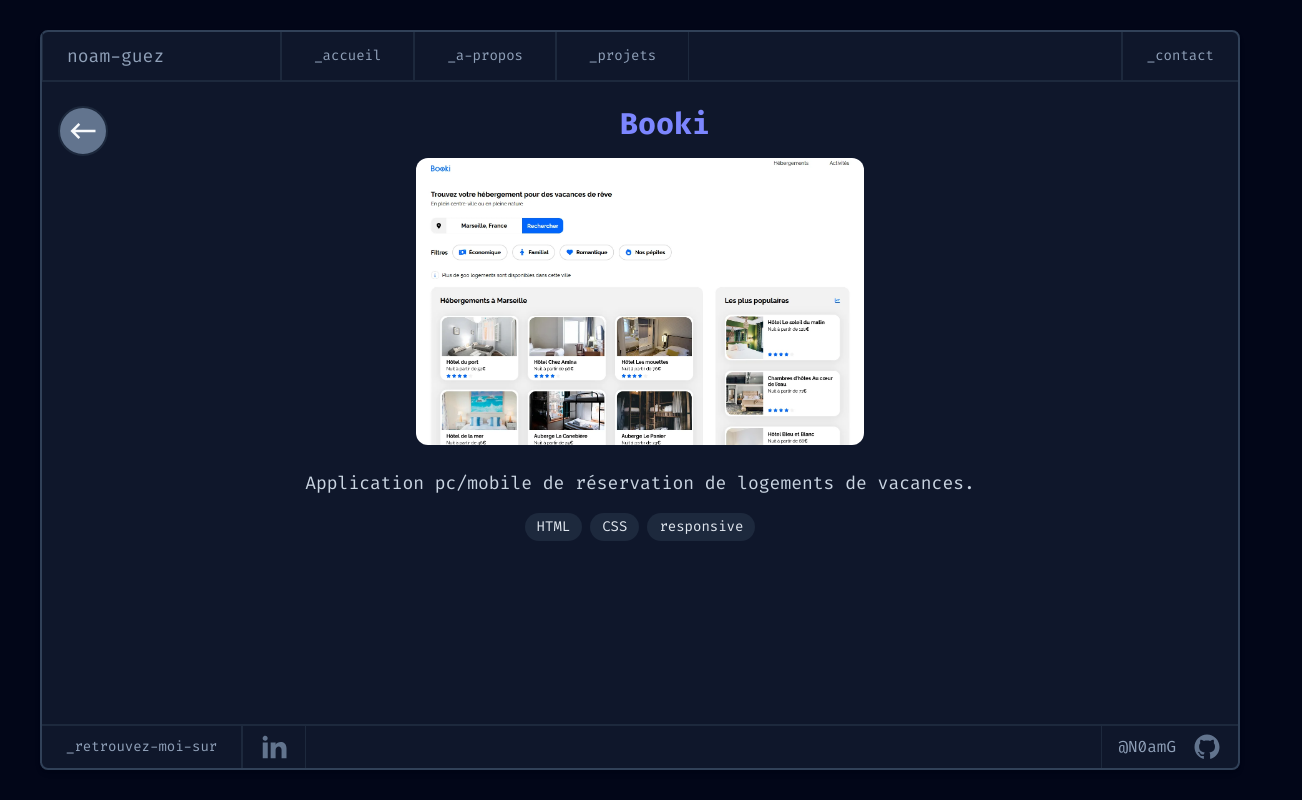
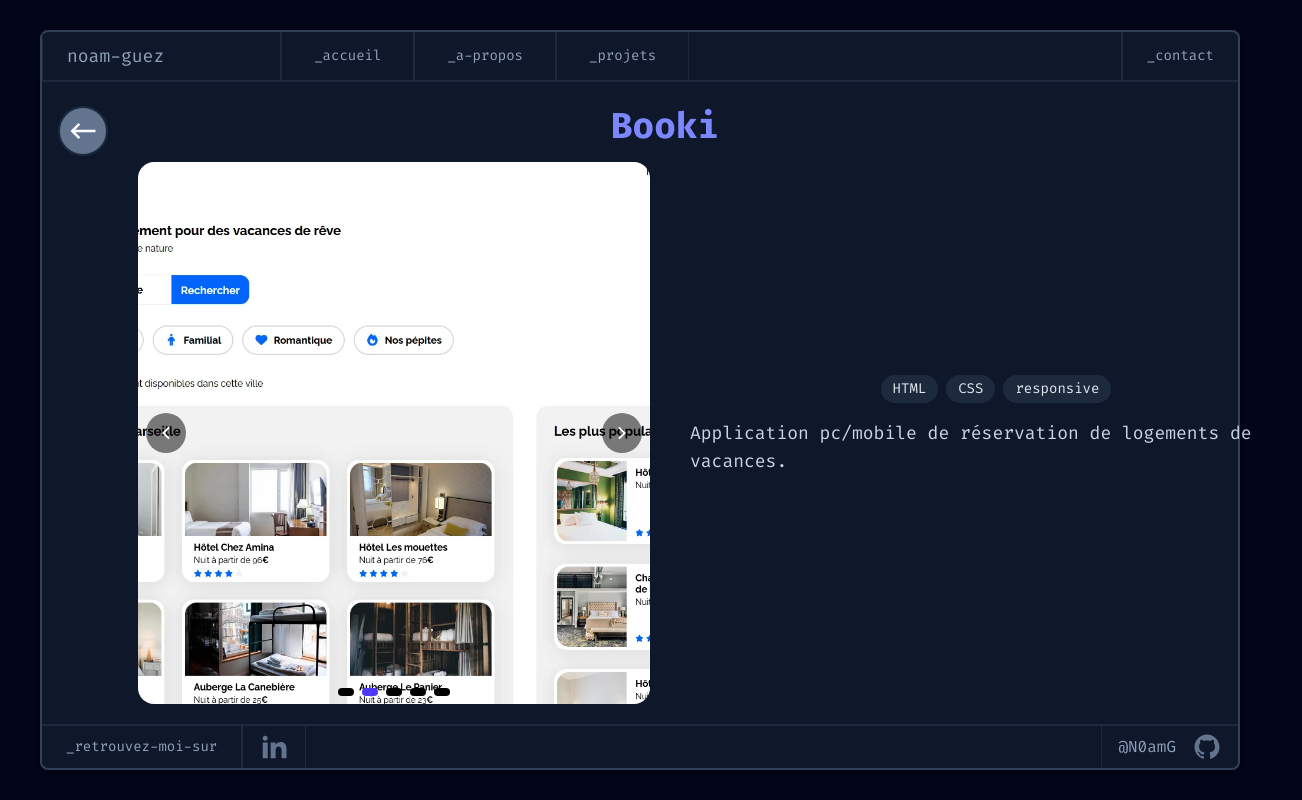
Before and after one commit to N0amG/Portfolio-public, a Next.js app: page /projects/booki in a window 1280 px wide. Shown: the whole page, 1302 px wide, since content can reach past the window. Built offline with nearby package versions, Linux system fonts and the light colour scheme.

Commit message:
Add : Carousel

```diff
--- a/package.json
+++ b/package.json
@@ -10,7 +10,6 @@
   },
   "dependencies": {
     "@fontsource/roboto": "^5.2.5",
-    "@material-tailwind/react": "^2.1.10",
     "next": "15.3.1",
     "react": "^19.0.0",
     "react-dom": "^19.0.0"
--- a/src/app/projects/[slug]/page.jsx
+++ b/src/app/projects/[slug]/page.jsx
@@ -3,7 +3,6 @@ import Link from 'next/link'
 import { notFound } from 'next/navigation'
 import projects from '@/app/projects/projects'
 import Carousel from '@/components/Carousel'
-
 export default function ProjectDetail({ params }) {
 	const { slug } = params
 	const toSlug = (str) => str.toLowerCase().replace(/\s+/g, '-')
@@ -25,22 +24,42 @@ export default function ProjectDetail({ params }) {
 						<path d='M22.0003 13.0001L22.0004 11.0002L5.82845 11.0002L9.77817 7.05044L8.36396 5.63623L2 12.0002L8.36396 18.3642L9.77817 16.9499L5.8284 13.0002L22.0003 13.0001Z'></path>
 					</svg>
 				</Link>
-			<h1 className='flex w-full h-fit text-3xl text-center justify-center font-bold text-indigo-400 mb-4'>
+				<h1 className='flex w-full h-fit text-4xl text-center justify-center font-bold text-indigo-400 mb-4'>
 					{project.title}
 				</h1>
 			</div>
-			<div
-				id='desciption'
-				className='flex flex-col items-center justify-center'
-			>
+			<div className='container flex h-full ml-20 mb-5 w-full'>
+				<Carousel>
 					<img
 						src={project.img}
 						alt={project.title}
-					className='w-full max-w-md rounded-xl mb-6'
+						className='w-full h-full object-cover rounded-xl'
 					/>
-				<p className='text-slate-300 text-lg mb-4'>
-					{project.description}
-				</p>
+					<img
+						src={project.img}
+						alt={project.title}
+						className='w-full h-full object-cover rounded-xl'
+					/>
+					<img
+						src={project.img}
+						alt={project.title}
+						className='w-full h-full object-cover rounded-xl'
+					/>
+					<img
+						src={project.img}
+						alt={project.title}
+						className='w-full h-full object-cover rounded-xl'
+					/>
+					<img
+						src={project.img}
+						alt={project.title}
+						className='w-full h-full object-cover rounded-xl'
+					/>
+				</Carousel>
+				<div
+					id='desciption'
+					className='flex flex-col w-[calc(100% - 50px)] items-center justify-center'
+				>
 					<div className='flex gap-2 mb-4'>
 						{project.languages.map((tag) => (
 							<span
@@ -51,6 +70,10 @@ export default function ProjectDetail({ params }) {
 							</span>
 						))}
 					</div>
+					<p className='text-slate-300 text-lg mb-4'>
+						{project.description}
+					</p>
+				</div>
 			</div>
 		</div>
 	)
--- a/src/components/Carousel.jsx
+++ b/src/components/Carousel.jsx
@@ -1,23 +1,56 @@
-import { Carousel } from "@material-tailwind/react";
+'use client'
 
-export default function CarouselDefault() {
+import React, { useState, useEffect } from "react";
+
+export default function Carousel({ children }) {
+  const items = React.Children.toArray(children);
+  const [current, setCurrent] = useState(0);
+
+  // Ajout du défilement automatique toutes les 3 secondes
+  useEffect(() => {
+    const interval = setInterval(() => {
+      setCurrent((c) => (c === items.length - 1 ? 0 : c + 1));
+    }, 3000);
+    return () => clearInterval(interval);
+  }, [items.length]);
+
+  const prev = () => setCurrent((c) => (c === 0 ? items.length - 1 : c - 1));
+  const next = () => setCurrent((c) => (c === items.length - 1 ? 0 : c + 1));
+
   return (
-    <Carousel className="rounded-xl">
-      <img
-        src="https://images.unsplash.com/photo-1497436072909-60f360e1d4b1?ixlib=rb-4.0.3&ixid=MnwxMjA3fDB8MHxwaG90by1wYWdlfHx8fGVufDB8fHx8&auto=format&fit=crop&w=2560&q=80"
-        alt="image 1"
-        className="h-full w-full object-cover"
-      />
-      <img
-        src="https://images.unsplash.com/photo-1493246507139-91e8fad9978e?ixlib=rb-4.0.3&ixid=MnwxMjA3fDB8MHxwaG90by1wYWdlfHx8fGVufDB8fHx8&auto=format&fit=crop&w=2940&q=80"
-        alt="image 2"
-        className="h-full w-full object-cover"
-      />
-      <img
-        src="https://images.unsplash.com/photo-1518623489648-a173ef7824f3?ixlib=rb-4.0.3&ixid=MnwxMjA3fDB8MHxwaG90by1wYWdlfHx8fGVufDB8fHx8&auto=format&fit=crop&w=2762&q=80"
-        alt="image 3"
-        className="h-full w-full object-cover"
-      />
-    </Carousel>
+    <div className="carousel flex relative w-full max-w-lg overflow-hidden h-full rounded-2xl mr-10">
+      <div
+        className="flex transition-transform duration-500 ease-in-out h-full"
+        style={{ transform: `translateX(-${current * 100}%)`, width: `${items.length * 100}%` }}
+      >
+        {items.map((item, i) => (
+          <div key={i} className="w-full flex-shrink-0 h-full flex items-center justify-center">
+            {item}
+          </div>
+        ))}
+      </div>
+      <button
+        onClick={prev}
+        className="absolute top-1/2 left-2 -translate-y-1/2 bg-black/50 text-white rounded-full p-2 z-10"
+        aria-label="Précédent"
+      >
+        <svg xmlns="http://www.w3.org/2000/svg" viewBox="0 0 24 24" width={24} fill="currentColor"><path d="M10.8284 12.0007L15.7782 16.9504L14.364 18.3646L8 12.0007L14.364 5.63672L15.7782 7.05093L10.8284 12.0007Z"></path></svg>
+      </button>
+      <button
+        onClick={next}
+        className="absolute top-1/2 right-2 -translate-y-1/2 bg-black/50 text-white rounded-full p-2 z-10"
+        aria-label="Suivant"
+      >
+        <svg xmlns="http://www.w3.org/2000/svg" viewBox="0 0 24 24" width={24} fill="currentColor"><path d="M13.1717 12.0007L8.22192 7.05093L9.63614 5.63672L16.0001 12.0007L9.63614 18.3646L8.22192 16.9504L13.1717 12.0007Z"></path></svg>
+      </button>
+      <div className="absolute bottom-2 left-1/2 -translate-x-1/2 flex gap-2 z-10">
+        {items.map((_, i) => (
+          <span
+            key={i}
+            className={`w-4 h-2 rounded-full ${i === current ? "bg-indigo-600" : "bg-black"}`}
+          />
+        ))}
+      </div>
+    </div>
   );
 }
--- a/src/components/GithubActivity.jsx
+++ b/src/components/GithubActivity.jsx
@@ -61,7 +61,7 @@ export default function GithubActivity({ events = [], titre }) {
 					return (
 						<li key={event.id} className="github-commit-item bg-slate-800/70 rounded-lg p-4 shadow border border-slate-700 flex flex-col gap-2">
 							<div className="flex flex-wrap items-center gap-1 mb-2">
-								<span className="font-semibold text-indigo-400">{event.repo?.name}</span>
+								<span className="font-semibold text-indigo-400 mr-2">{event.repo?.name}</span>
 								<span className="text-xs text-slate-400">{displayDate(event.created_at)}</span>
 							</div>
 							<div className="flex items-start gap-2">
```
Also changed, not shown: 1 other file (tests, documents, lock files or other folders). Lines whose indentation alone changed are shown as unchanged.
